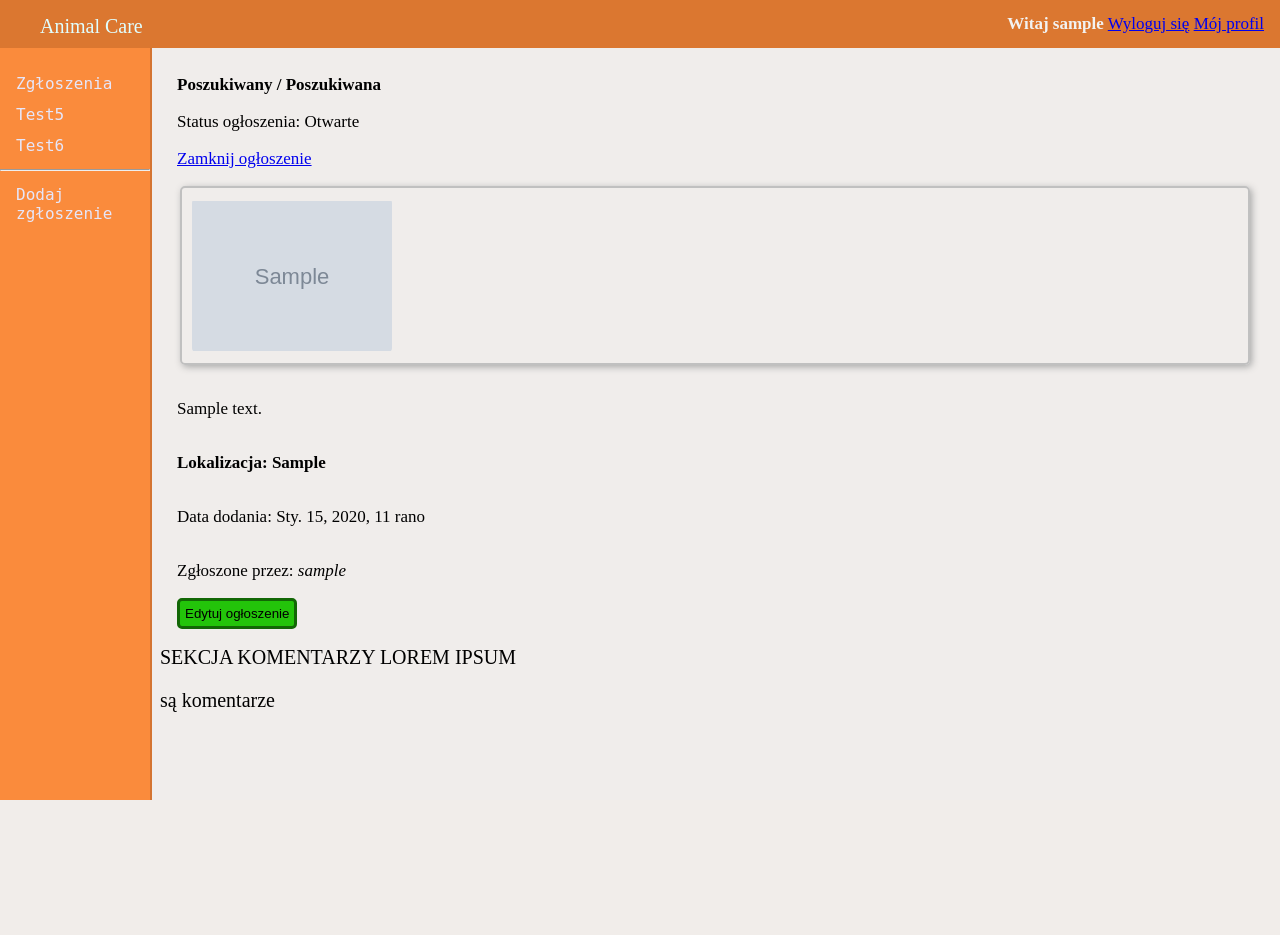
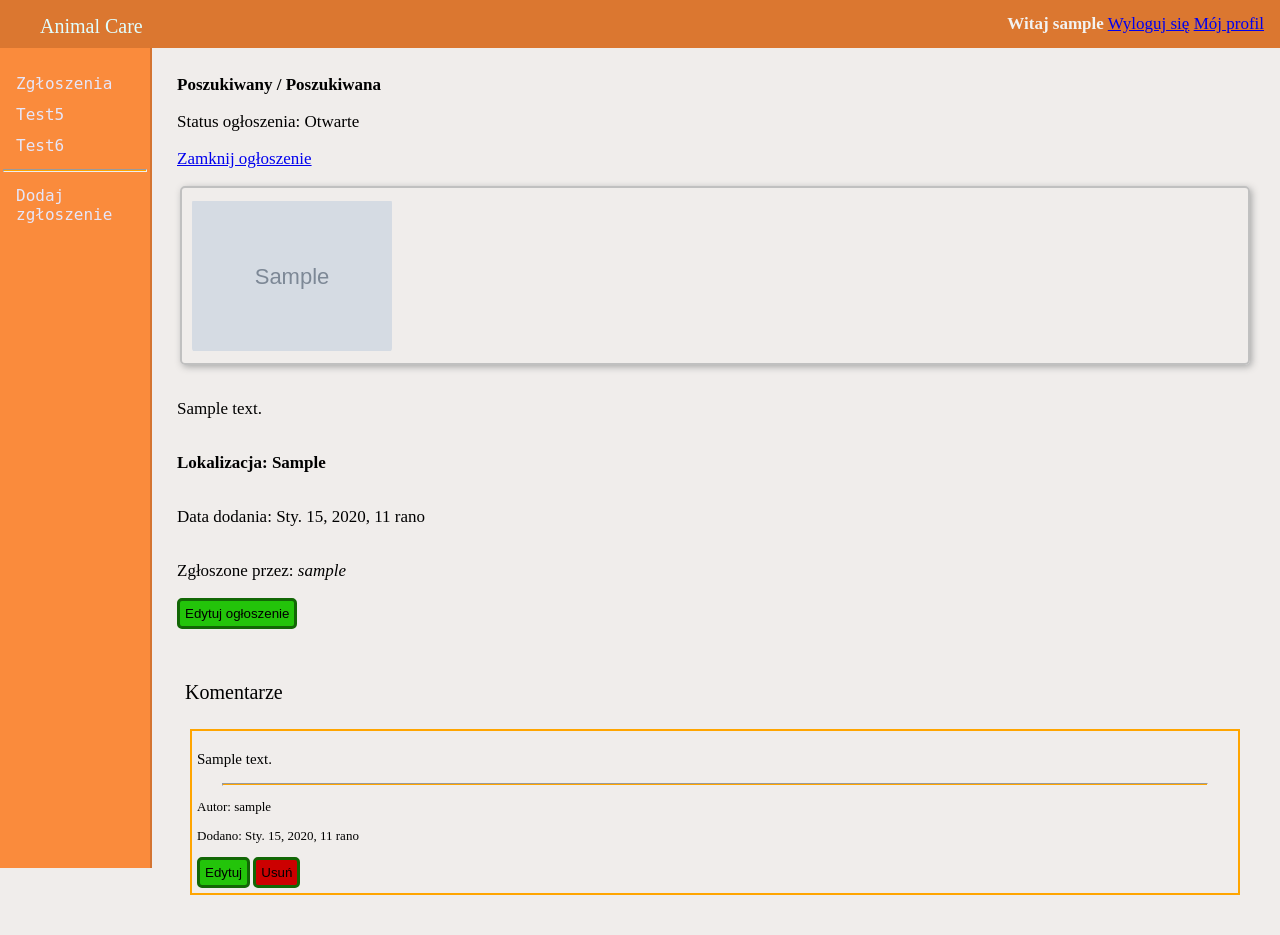
Before and after one commit to krzysiekkosior/animalcare, a Django app: page /case/1/ in a window 1280 px wide. Before the commit the page ends 800 px from the top, so only its background shows below. Run offline with Django 3.2, Linux system fonts and the light colour scheme; a user stored in the database is signed in; tables that the repository leaves empty hold one stand-in row (values such as "Sample post"); grey boxes marked "Sample" are stand-in pictures.

Commit message:
Added comment section to case_details.html + css styles

```diff
--- a/project/static/css/style.css
+++ b/project/static/css/style.css
@@ -252,3 +252,36 @@ input[type=text]:focus, textarea:focus, select:focus {
     border: 3px solid #126705;
     border-radius: 5px;
 }
+
+.delete-button {
+    background: #CC0000;
+    padding: 5px;
+    border: 3px solid #126705;
+    border-radius: 5px;
+}
+
+
+.comment-text {
+    border: 2px solid orange;
+    font-size: 15px;
+    margin: 5px;
+    padding: 5px;
+
+}
+
+.comment {
+    display: flex;
+    justify-content: space-between;
+    flex-direction: column;
+    margin: 25px;
+}
+
+.comment-footer {
+    font-size: 13px;
+}
+
+hr {
+   height: 0.5px;
+   background-color: orange;
+   width: 95%;
+}
--- a/project/templates/case_details.html
+++ b/project/templates/case_details.html
@@ -36,11 +36,25 @@
                 {% endif %}
             </div>
         </div>
+            {% if comments %}
+                <div class="comment">
+                    <p>Komentarze</p>
+            {% for com in comments %}
+                <div class="comment-text">
+                    <p>{{ com.content }}</p>
+                    <hr>
+                    <div class="comment-footer">
+                        <p>Autor: {{ com.user.username }}</p>
+                        <p>Dodano: {{ com.date }}</p>
+                        {% if user == com.user %}
+                        <a href="/case/{{case.pk}}/{{com.pk}}/edit"><button class="edit-button">Edytuj</button></a>
+                        <a href="/case/{{case.pk}}/{{com.pk}}/delete"><button class="delete-button">Usuń</button></a>
+                        {% endif %}
+                    </div>
+                </div>
 
-        <div>
-            SEKCJA KOMENTARZY LOREM IPSUM
-            {% if comments %}
-            <p>są komentarze</p>
+            {% endfor %}
+                    </div>
             {% else %}
             <p>nie ma komentarzy</p>
             {% endif %}
```
